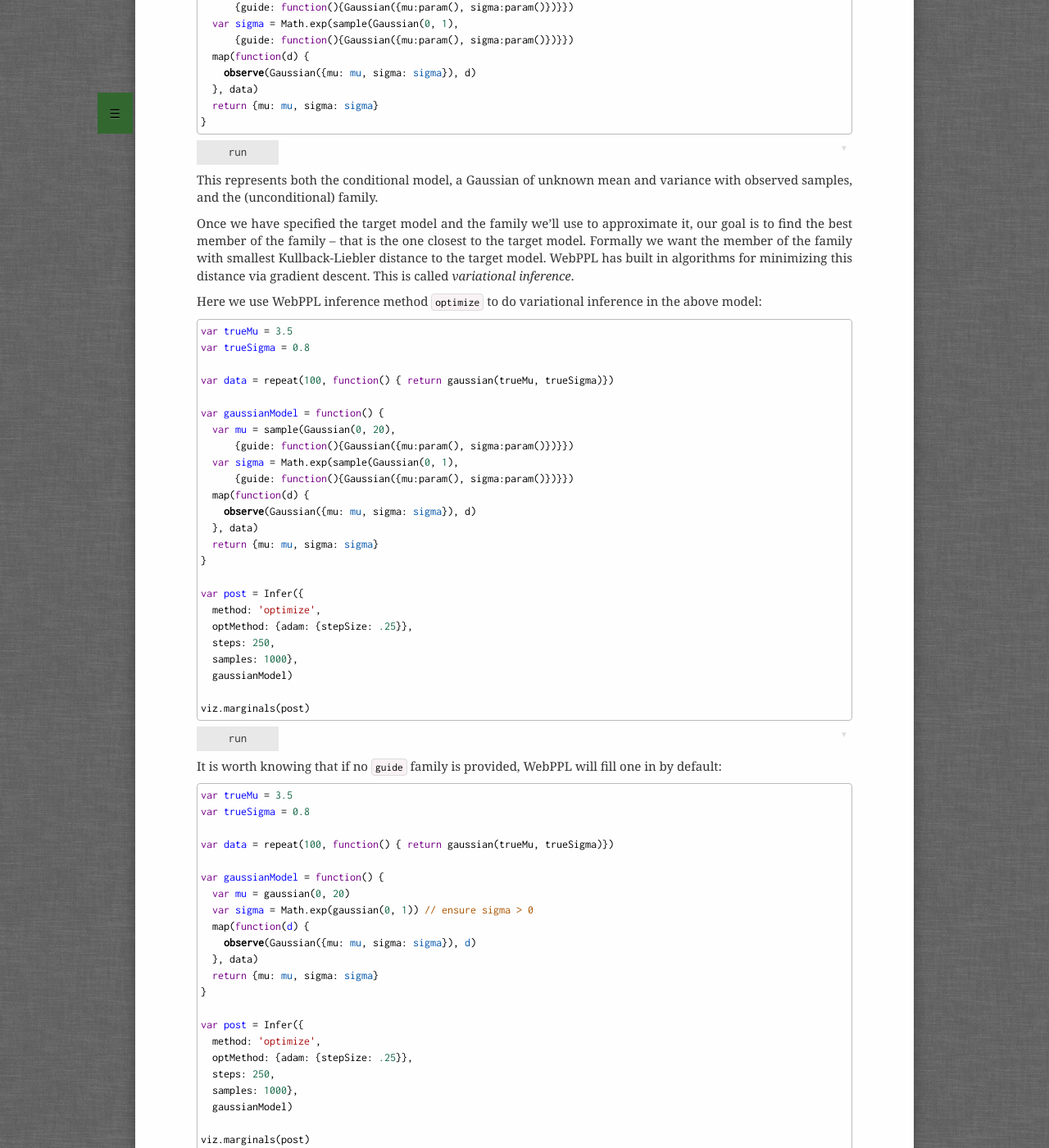
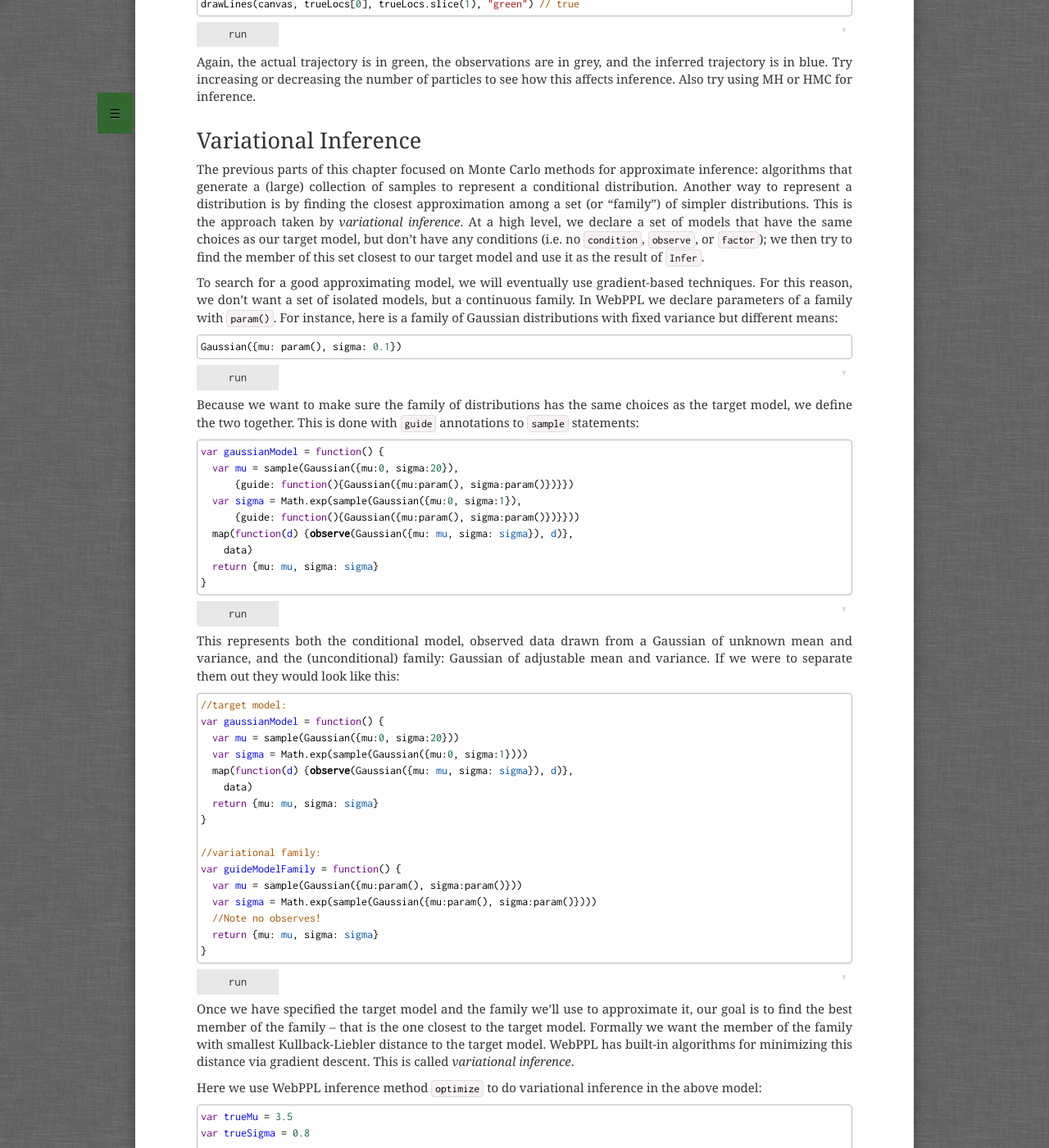
Before and after one commit to probmods/probmods2, a Jekyll site: the page built from chapters/inference-algorithms.md, in a window 1280 px wide and 1400 px high, scrolled down 12701 px. Shown: the whole window at 82% size. Built offline with Jekyll 4.4.1, drawn with Linux system fonts in a browser that asks for light colours; formulas are drawn with MathJax 3; a script that is not in the unit is left out; some of the changed text lies outside the part shown.

Commit message:
cleaning up inference algorithms

```diff
--- a/chapters/inference-algorithms.md
+++ b/chapters/inference-algorithms.md
@@ -289,7 +289,7 @@
 
 We have already seen that samples from a (conditional) distribution can be an effective way to represent the results of inference -- when rejection sampling is feasible it is an excellent approach. Other methods have been developed to take *approximate* samples from a conditional distribution. One popular method uses Markov chains.
 
-### Markov chains as samplers
+## Markov chains as samplers
 
 <!-- TODO: This discussion hasn't felt that useful to me recently. Revise and shorten? -->
 
@@ -399,63 +399,11 @@
 Markov chain Monte Carlo (MCMC) is an approximate inference method based on identifying a Markov chain whose stationary distribution matches the conditional distribution you'd like to estimate. If such a transition distribution can be identified, we simply run it forward to generate samples from the target distribution.
 
 <!--
-As we have already seen, each successive sample from a Markov chain is highly correlated with the prior state. (Why?). To see another example, let's return to our attempt to match the 2D image. This time, we will take 50 MCMC samples:
-
-~~~~
-///fold:
-var targetImage = Draw(50, 50, false);
-loadImage(targetImage, "../assets/img/box.png");
-
-var drawLines = function(drawObj, lines){
-  var line = lines[0];
-  drawObj.line(line[0], line[1], line[2], line[3]);
-  if (lines.length > 1) {
-    drawLines(drawObj, lines.slice(1));
-  }
-};
-///
-
-var makeLines = function(n, lines, prevScore){
-  // Add a random line to the set of lines
-  var x1 = randomInteger(50);
-  var y1 = randomInteger(50);
-  var x2 = randomInteger(50);
-  var y2 = randomInteger(50);
-  var newLines = lines.concat([[x1, y1, x2, y2]]);
-  // Compute image from set of lines
-  var generatedImage = Draw(50, 50, false);
-  drawLines(generatedImage, newLines);
-  // Factor prefers images that are close to target image
-  var newScore = -targetImage.distance(generatedImage)/1000;
-  factor(newScore - prevScore);
-  generatedImage.destroy();
-  // Generate remaining lines (unless done)
-  return (n==1) ? newLines : makeLines(n-1, newLines, newScore);
-};
-
-var lineDist = Infer(
-  { method: 'MCMC', samples: 50},
-  function(){
-    var lines = makeLines(4, [], 0);
-    var finalGeneratedImage = Draw(50, 50, true);
-    drawLines(finalGeneratedImage, lines);
-    return lines;
-  });
-
-viz.table(lineDist);
-~~~~
-
-As you can see, each successive sample is highly similar to the previous one. Since the first sample is chosen randomly, the sequence you see will be very different if you re-run the model. If you run the chain long enough, these local correlations wash out. However, that can result in a very large collection of samples. For convenience, modelers sometimes record only every Nth states in the chain. WebPPL provides an option for MCMC called `'lag'`, which we actually saw in the first example from this section.
--->
-
-
-
-<!--
 To construct a Markov chain that converges to a stationary distribution of interest, we also need to ensure that any state can be reached from any other state in a finite number of steps. This requirement is called *ergodicity*. If a chain is not ergodic, it may still leave the stationary distribution unchanged when the transition operator is applied, but the chain will not reliably converge to the stationary distribution when initialized with a state sampled from an arbitrary distribution.
 -->
 
 
-### Metropolis-Hastings
+## Metropolis-Hastings
 
 Fortunately, it turns out that for any given (conditional) distribution there are Markov chains with a matching stationary distribution. There are a number of methods for finding an appropriate Markov chain. One particularly common method is *Metropolis Hastings* recipe.
 
@@ -520,11 +468,10 @@
 -->
 
 
-<!-- TODO: mention lag (and autocorrelation). say something about acceptance rate. -->
 
 
 
-### Hamiltonian Monte Carlo
+## Hamiltonian Monte Carlo
 
 WebPPL's `method:'MCMC'` uses *Metropolis-Hastings* by default. However, it is not the only option, nor is it always the best. When the input to a `factor` statement is a function of multiple variables, those variables become correlated in the posterior distribution. If the induced correlation is particularly strong, MCMC can sometimes become 'stuck.' In controlling the random walk, Metropolis-Hastings choses a new point in probability space to go to and then decides whether or not to go based on the probability of the new point. If it has difficulty finding new points with reasonable probability, it will get stuck and simply stay where it is. Given an infinite amount of time, Metropolis-Hastings will recover. However, the first N samples will be heavily dependent on where the chain started (the first sample) and will be a poor approximation of the true posterior.
 
@@ -586,12 +533,19 @@
  - Its parameters can be extremely sensitive. Try increasing the `stepSize` option to `0.004` and see how the output samples degenerate.
  - It is only applicable to continuous random choices, due to its gradient-based nature. (You can use WebPPl's HMC with models that include discrete choices: under the hood, this will alternate between HMC for the continuous choices and MH for the discrete choices.)
 
+## Some technicalities and practicalities
+
+- The successive samples generated by a single MCMC chain can be very similar, technically speaking they have high autocorrelation. A way of limiting the effects of this autocorrelation is to simple thin out the samples. This corresponds to the `lag` parameter to the `MCMC` inference method.
+- In MH autocorrelation often comes from too many rejected proposals. To monitor this we can keep an eye on the acceptance rate. When it is too low (rule of thumb: below $$0.3$$ for MH, below $$0.9$$ for HMC) we will need to adjust the parameters of the algorithm or switch to a different method.
+- For MH, and related techniques, the very first state of a Markov chain needs to be possible (have non-zero probability according to the target model), otherwise transition probabilities are not well defined. This can be surprisingly hard, especially when the hard `condition` operator is used. Switching to `observe`, where possible, solves this problem (and also improves efficiency during sampling).
+- In order for MCMC to converge to a stationary distribution that accurately reflects the target model, it must be possible to reach any (possible) state from any other eventually. This condition is called *ergodicity*. It is mathematically important, but not something practitioners usually need to worry about. (It can generally be guaranteed by randomly restarting the chain occasionally, though this impacts efficiency.)
+
 
 # Particle Filters
 
-A particle filter -- also known as [Sequential Monte Carlo](http://docs.webppl.org/en/master/inference.html#smc) -- maintains a collection of samples (particles) that are re-sampled upon encountering new evidence. They are particularly useful for models where beliefs can be incrementally updated as new observations come in.
-
-<!-- TODO: walk through a simple example first. a list of Gaussian draws with pairwise constraints to be similar. show how writing observe/factor all at end behaves differently than interleaving sample and observe. -->
+A particle filter -- also known as [Sequential Monte Carlo](http://docs.webppl.org/en/master/inference.html#smc) -- maintains a collection of samples (aka particles) *simultaneously* in parallel while executing the model. (This is different than MCMC, where samples are complete executions, each constructed sequentially from the last.)
+The particles are "re-sampled" upon encountering new evidence, in order to adjust the numbers so that the population will be approximately distributed according to the model.
+SMC is particularly useful for models where beliefs can be incrementally updated as new observations come in.
 
 Let's consider another simple model, where five real numbers are constrained to be close to their neighbors:
 
@@ -653,6 +607,10 @@
 
 viz(marginalize(post,function(x){x[0]}))
 ~~~~
+
+Try switching back to the version of the model that does not interleave observations with sampling. Do the samples look worse?
+
+When a particle filter encounters new evidence, it updates its collection of particles. Those particles that predict the new data well are likely to be retained or even multiplied. Those particles that do not predict the new data well are likely to be eliminated. Thus, particle filters integrate new data with prior beliefs. However, if few particles capture the new observation well, the particle filter may be forced to use *only* these few -- this dynamic, called "filter collapse", results in poor samples. Try reducing the number of particles in the above model.
 
 
 <!--
@@ -960,9 +918,9 @@
 # Variational Inference
 
 The previous parts of this chapter focused on Monte Carlo methods for approximate inference: algorithms that generate a (large) collection of samples to represent a conditional distribution.
-Another way to represent a distribution is by finding the closest approximation among a set (or "family") of simpler distributions. This is the approach taken by *variational inference*. At a high level, we declare a family of models that has the same choices as our target model, but doesn't have any conditions (i.e. no `condition`, `observe`, or `factor`); we then try to find the member of this family closest to our target use it as the result of `Infer`.
+Another way to represent a distribution is by finding the closest approximation among a set (or "family") of simpler distributions. This is the approach taken by *variational inference*. At a high level, we declare a set of models that have the same choices as our target model, but don't have any conditions (i.e. no `condition`, `observe`, or `factor`); we then try to find the member of this set closest to our target model and use it as the result of `Infer`.
 
-
+To search for a good approximating model, we will eventually use gradient-based techniques. For this reason, we don't want a set of isolated models, but a continuous family.
 In WebPPL we declare parameters of a family with `param()`. For instance, here is a family of Gaussian distributions with fixed variance but different means:
 
 ~~~~.norun
@@ -973,18 +931,37 @@
 
 ~~~~
 var gaussianModel = function() {
-  var mu = sample(Gaussian(0, 20),
+  var mu = sample(Gaussian({mu:0, sigma:20}),
       {guide: function(){Gaussian({mu:param(), sigma:param()})}})
-  var sigma = Math.exp(sample(Gaussian(0, 1),
-      {guide: function(){Gaussian({mu:param(), sigma:param()})}})
-  map(function(d) {
-    observe(Gaussian({mu: mu, sigma: sigma}), d)
-  }, data)
+  var sigma = Math.exp(sample(Gaussian({mu:0, sigma:1}),
+      {guide: function(){Gaussian({mu:param(), sigma:param()})}}))
+  map(function(d) {observe(Gaussian({mu: mu, sigma: sigma}), d)},
+    data)
   return {mu: mu, sigma: sigma}
 }
 ~~~~
 
-This represents both the conditional model, a Gaussian of unknown mean and variance with observed samples, and the (unconditional) family.
+This represents both the conditional model, observed data drawn from a Gaussian of unknown mean and variance, and the (unconditional) family: Gaussian of adjustable mean and variance. If we were to separate them out they would look like this:
+
+~~~~.norun
+//target model:
+var gaussianModel = function() {
+  var mu = sample(Gaussian({mu:0, sigma:20}))
+  var sigma = Math.exp(sample(Gaussian({mu:0, sigma:1})))
+  map(function(d) {observe(Gaussian({mu: mu, sigma: sigma}), d)},
+    data)
+  return {mu: mu, sigma: sigma}
+}
+
+//variational family:
+var guideModelFamily = function() {
+  var mu = sample(Gaussian({mu:param(), sigma:param()}))
+  var sigma = Math.exp(sample(Gaussian({mu:param(), sigma:param()})))
+  //Note no observes!
+  return {mu: mu, sigma: sigma}
+}
+~~~~
+
 
 <!--
 This is a [*non-parametric*](https://en.wikipedia.org/wiki/Nonparametric_statistics) representation of the posterior. Non-parametric methods are highly flexible but can require a very many expensive samples.
@@ -994,7 +971,9 @@
 Thus, if we believe we can fit the distribution of interest reasonably well parametrically, there are a number of advantages to doing so. This is the approach taken by the family of [variational inference](http://docs.webppl.org/en/master/inference.html#optimization) methods, and WebPPL provides a version of these algorithms via the `optimize` inference option (the name 'optimize' comes from the fact that we're optimizing the parameters of a density function to make it as close as possible to the true posterior).
 -->
 
-Once we have specified the target model and the family we'll use to approximate it, our goal is to find the best member of the family -- that is the one closest to the target model. Formally we want the member of the family with smallest Kullback-Liebler distance to the target model. WebPPL has built in algorithms for minimizing this distance via gradient descent. This is called *variational inference*.
+Once we have specified the target model and the family we'll use to approximate it, our goal is to find the best member of the family -- that is the one closest to the target model.
+Formally we want the member of the family with smallest Kullback-Liebler distance to the target model.
+WebPPL has built-in algorithms for minimizing this distance via gradient descent. This is called *variational inference*.
 
 Here we use WebPPL inference method `optimize` to do variational inference in the above model:
 
@@ -1005,10 +984,38 @@
 var data = repeat(100, function() { return gaussian(trueMu, trueSigma)})
 
 var gaussianModel = function() {
-  var mu = sample(Gaussian(0, 20),
+  var mu = sample(Gaussian({mu:0, sigma:20}),
       {guide: function(){Gaussian({mu:param(), sigma:param()})}})
-  var sigma = Math.exp(sample(Gaussian(0, 1),
-      {guide: function(){Gaussian({mu:param(), sigma:param()})}})
+  var sigma = Math.exp(sample(Gaussian({mu:0, sigma:1}),
+      {guide: function(){Gaussian({mu:param(), sigma:param()})}}))
+  map(function(d) {observe(Gaussian({mu: mu, sigma: sigma}), d)},
+    data)
+  return {mu: mu, sigma: sigma}
+}
+
+var post = Infer({
+  method: 'optimize',
+  optMethod: {adam: {stepSize: .25}},
+  steps: 250,
+  samples: 1000},
+  gaussianModel)
+
+viz.marginals(post)
+~~~~
+
+Run this code, then try using MCMC to achieve the same result. You'll notice that MCMC takes significantly more steps/samples to give good results.
+
+It is worth knowing that if no `guide` family is provided, WebPPL will fill one in by default:
+
+~~~~
+var trueMu = 3.5
+var trueSigma = 0.8
+
+var data = repeat(100, function() { return gaussian(trueMu, trueSigma)})
+
+var gaussianModel = function() {
+  var mu = gaussian(0, 20)
+  var sigma = Math.exp(gaussian(0, 1))
   map(function(d) {
     observe(Gaussian({mu: mu, sigma: sigma}), d)
   }, data)
@@ -1024,36 +1031,6 @@
 
 viz.marginals(post)
 ~~~~
-
-It is worth knowing that if no `guide` family is provided, WebPPL will fill one in by default:
-
-~~~~
-var trueMu = 3.5
-var trueSigma = 0.8
-
-var data = repeat(100, function() { return gaussian(trueMu, trueSigma)})
-
-var gaussianModel = function() {
-  var mu = gaussian(0, 20)
-  var sigma = Math.exp(gaussian(0, 1)) // ensure sigma > 0
-  map(function(d) {
-    observe(Gaussian({mu: mu, sigma: sigma}), d)
-  }, data)
-  return {mu: mu, sigma: sigma}
-}
-
-var post = Infer({
-  method: 'optimize',
-  optMethod: {adam: {stepSize: .25}},
-  steps: 250,
-  samples: 1000},
-  gaussianModel)
-
-viz.marginals(post)
-~~~~
-
-Run this code, then try using MCMC to achieve the same result. You'll notice that MCMC takes significantly more steps/samples to converge.
-
 
 The default guide family is constructed by replacing the arguments of random choices in the program with free parameters, which it then optimizes. This approach is known as *mean-field variational inference*: approximating the posterior with a product of independent distributions (one for each random choice in the program).
 Though it can be very useful, the mean-field approximation necessarily fails to capture correlation between variables. To see this, return to the model we used to explain the checkershaddow illusion:
@@ -1137,7 +1114,6 @@
 ~~~~
 
 Here we have explicitly described a linear dependence of the mean of `illumination` on `reflectance`. Can you think of ways to adjust the guide functions to even better capture the true posterior?
-
 
 By definition a parametric function can be described by some finite number of parameters. For instance, a Gaussian is fully described by two numbers: its mean and standard deviation. By approximating a complex posterior distribution within a parametric family, we can often achieve reasonable results much more quickly than Monte Carlo methods. Unlike Monte Carlo methods, however, if the true posterior is badly fit by the family we will never get good results!
 
```
Also changed, not shown: other parts of chapters/inference-algorithms.md (+1 -1 lines).
